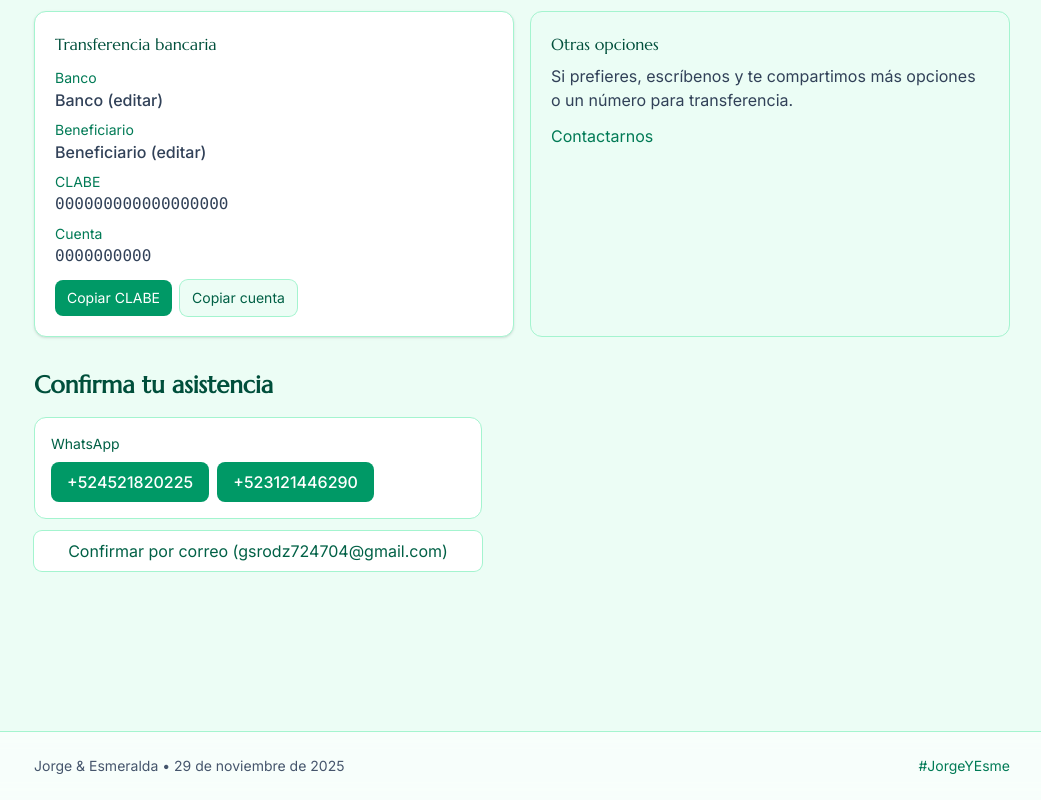
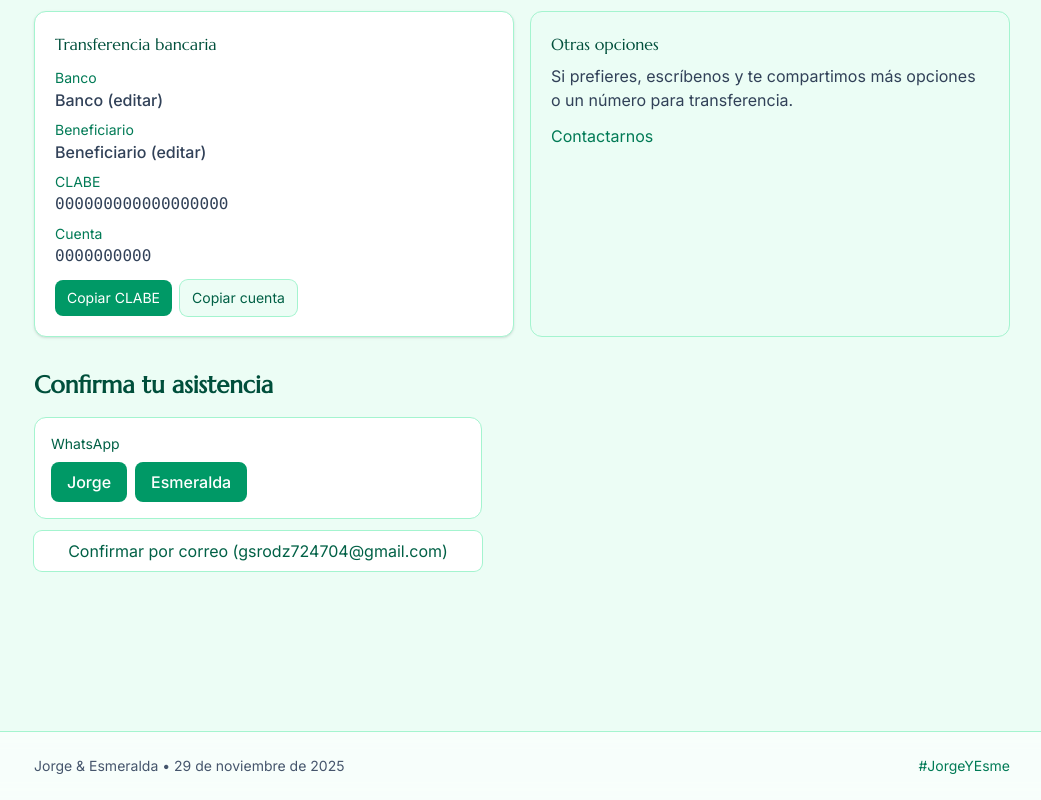
Before and after one commit to HugoRodz/Esme_Hugo, a React (Vite) app: page / in a window 1280 px wide. Shown: the part 5138-5938 px from the top of the page, without its empty margins (118-1159 px from the left). Built offline with nearby package versions, Linux system fonts and the light colour scheme.

Commit message:
chore(RSVP): etiquetar WhatsApp como Jorge (452) y Esmeralda (312)

```diff
--- a/src/App.tsx
+++ b/src/App.tsx
@@ -459,9 +459,24 @@ export default function App() {
               <div className="rounded-xl border border-emerald-200 bg-white p-4">
                 <p className="text-sm text-emerald-800">WhatsApp</p>
                 <div className="mt-2 flex flex-wrap gap-2">
-                  {(RSVP.whatsapps || []).map((num) => (
-                    <a key={num} className="rounded-lg bg-emerald-600 px-4 py-2 text-white text-center font-medium hover:bg-emerald-700" href={`https://wa.me/${num.replace('+','')}`} target="_blank" rel="noopener">{num}</a>
-                  ))}
+                  {(RSVP.whatsapps || []).map((num) => {
+                    const normalized = num.replace('+','')
+                    const local = normalized.startsWith('52') ? normalized.slice(2) : normalized
+                    const label = local.startsWith('452') ? 'Jorge' : (local.startsWith('312') ? 'Esmeralda' : 'WhatsApp')
+                    return (
+                      <a
+                        key={num}
+                        className="rounded-lg bg-emerald-600 px-4 py-2 text-white text-center font-medium hover:bg-emerald-700"
+                        href={`https://wa.me/${normalized}`}
+                        target="_blank"
+                        rel="noopener"
+                        aria-label={`WhatsApp ${label} ${num}`}
+                        title={`${label} · ${num}`}
+                      >
+                        {label}
+                      </a>
+                    )
+                  })}
                 </div>
               </div>
               <a className="rounded-lg bg-white px-4 py-2 text-emerald-800 text-center ring-1 ring-emerald-200 hover:bg-emerald-50" href={RSVP.mailto}>Confirmar por correo ({RSVP.emailAddress || 'correo'})</a>
```
